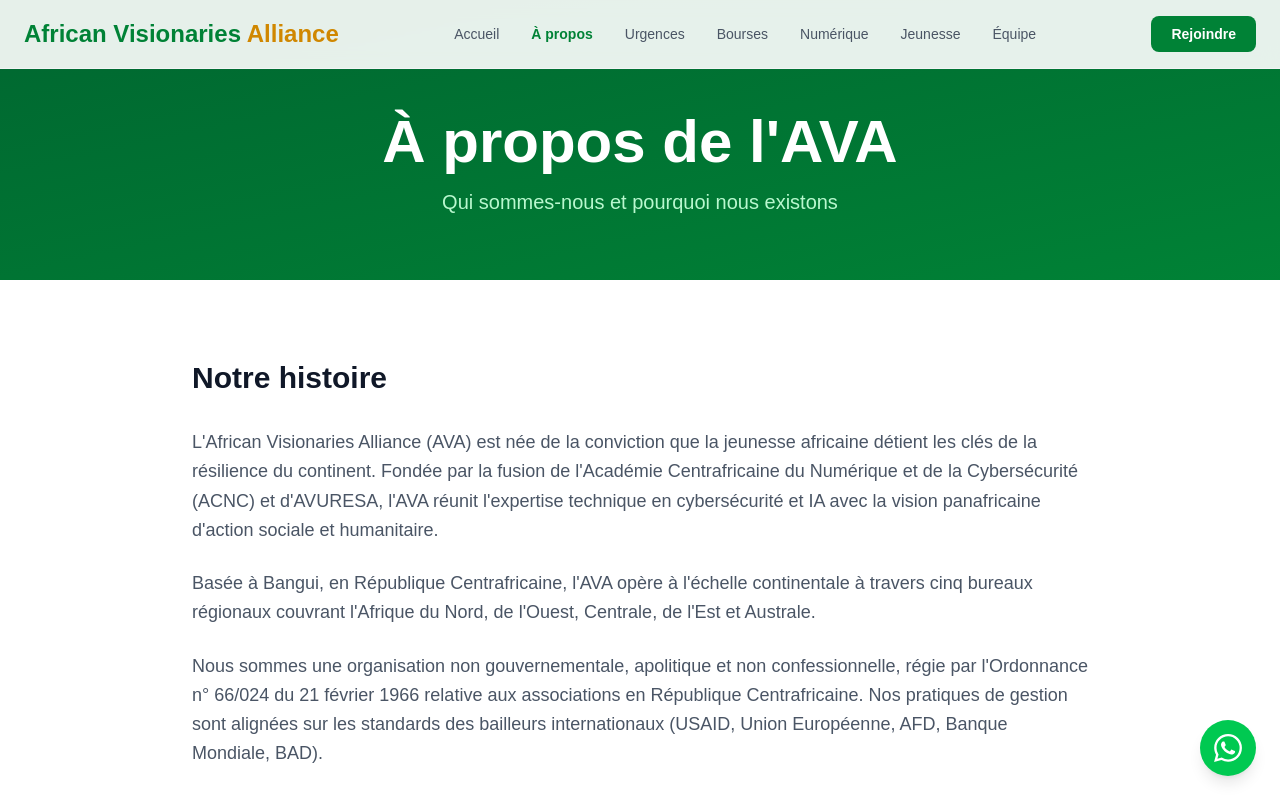
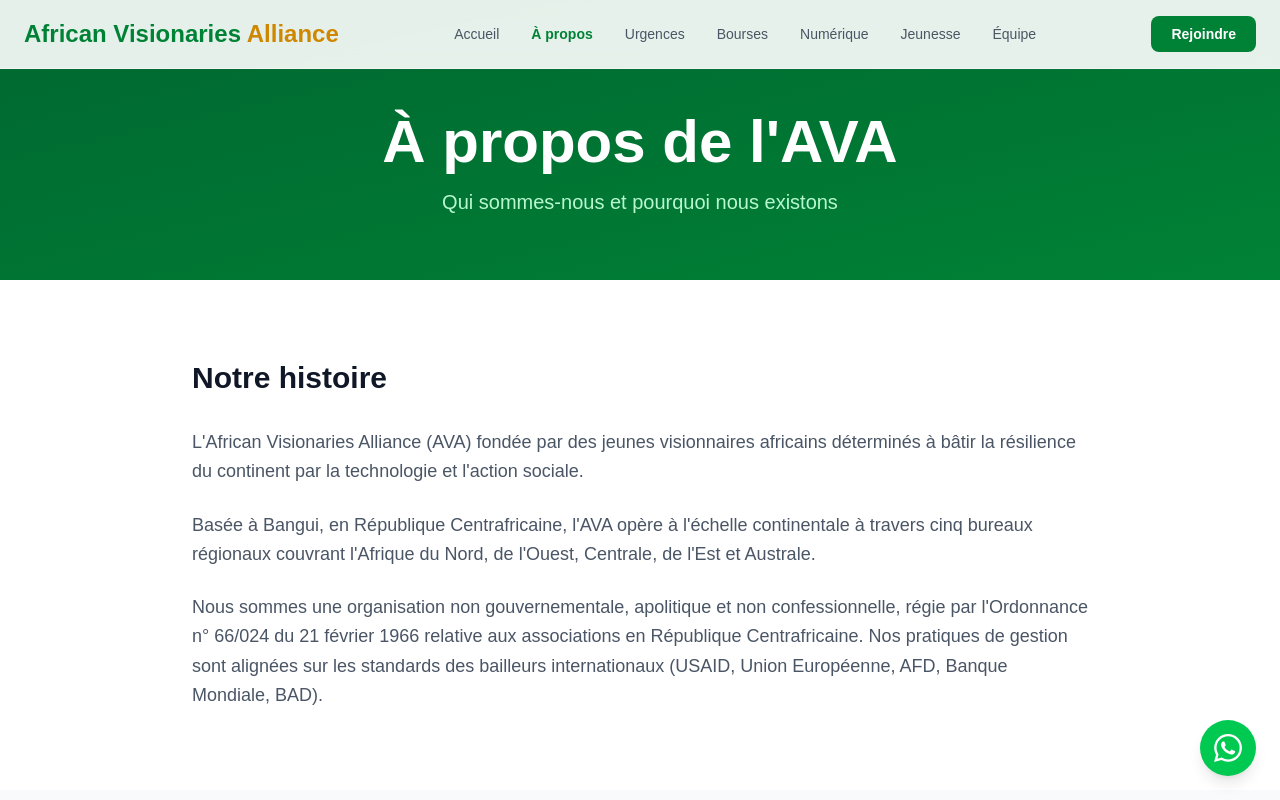
Before and after one commit to fouf-ai/ava-africa, a Next.js app: page /about in a window 1280 px wide. Shown: the top 800 px of the page. Built offline with nearby package versions, Linux system fonts and the light colour scheme.

Commit message:
suppression references fusion - AVA organisation originale

```diff
--- a/app/about/page.tsx
+++ b/app/about/page.tsx
@@ -17,7 +17,7 @@ export default function About() {
       <section className="py-20 px-6">
         <div className="max-w-4xl mx-auto">
           <h2 className="text-3xl font-bold mb-8">Notre histoire</h2>
-          <p className="text-gray-600 text-lg leading-relaxed mb-6">L&apos;African Visionaries Alliance (AVA) est née de la conviction que la jeunesse africaine détient les clés de la résilience du continent. Fondée par la fusion de l&apos;Académie Centrafricaine du Numérique et de la Cybersécurité (ACNC) et d&apos;AVURESA, l&apos;AVA réunit l&apos;expertise technique en cybersécurité et IA avec la vision panafricaine d&apos;action sociale et humanitaire.</p>
+          <p className="text-gray-600 text-lg leading-relaxed mb-6">L&apos;African Visionaries Alliance (AVA) fondée par des jeunes visionnaires africains déterminés à bâtir la résilience du continent par la technologie et l'action sociale.</p>
           <p className="text-gray-600 text-lg leading-relaxed mb-6">Basée à Bangui, en République Centrafricaine, l&apos;AVA opère à l&apos;échelle continentale à travers cinq bureaux régionaux couvrant l&apos;Afrique du Nord, de l&apos;Ouest, Centrale, de l&apos;Est et Australe.</p>
           <p className="text-gray-600 text-lg leading-relaxed">Nous sommes une organisation non gouvernementale, apolitique et non confessionnelle, régie par l&apos;Ordonnance n° 66/024 du 21 février 1966 relative aux associations en République Centrafricaine. Nos pratiques de gestion sont alignées sur les standards des bailleurs internationaux (USAID, Union Européenne, AFD, Banque Mondiale, BAD).</p>
         </div>
```
